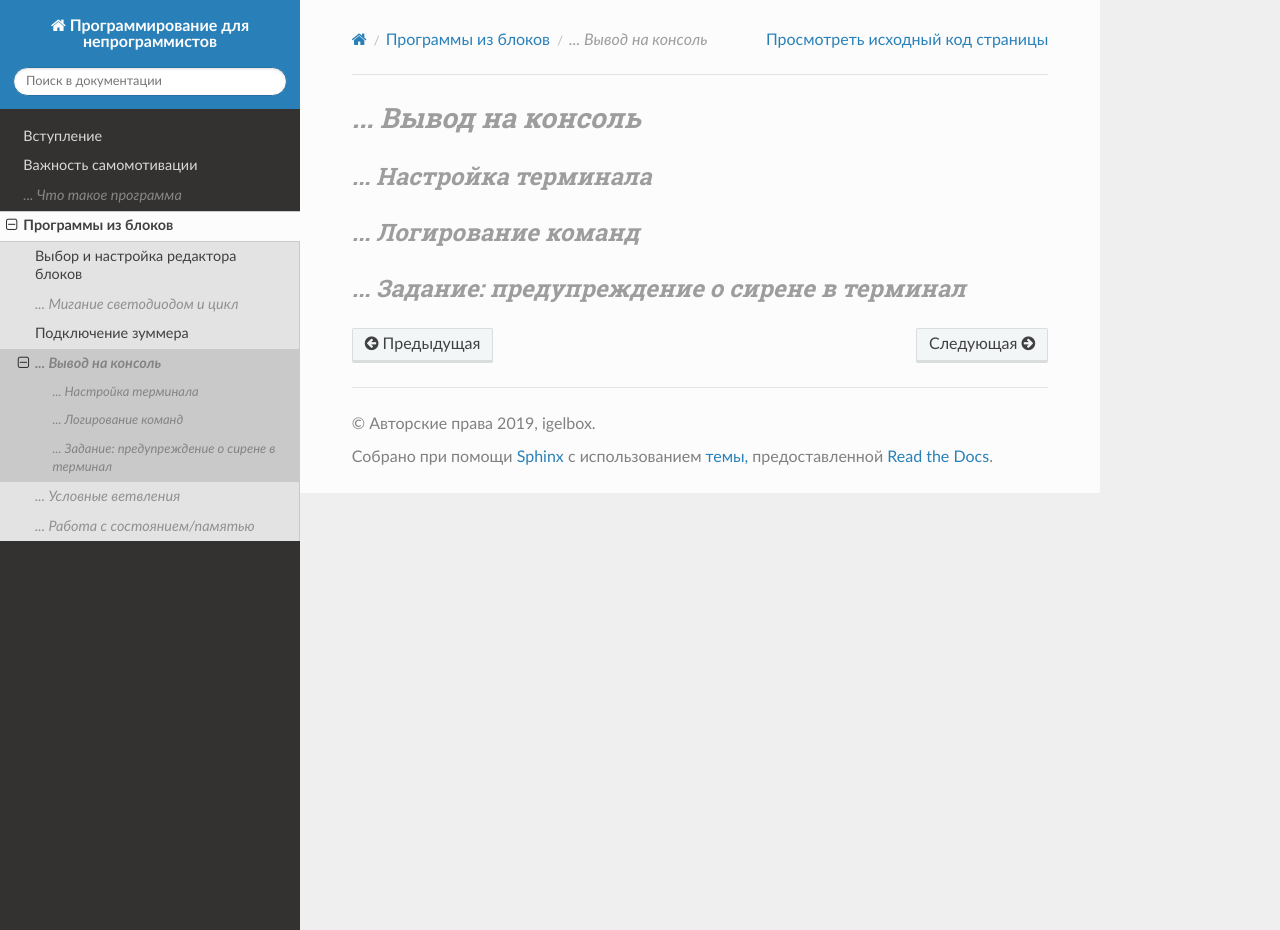
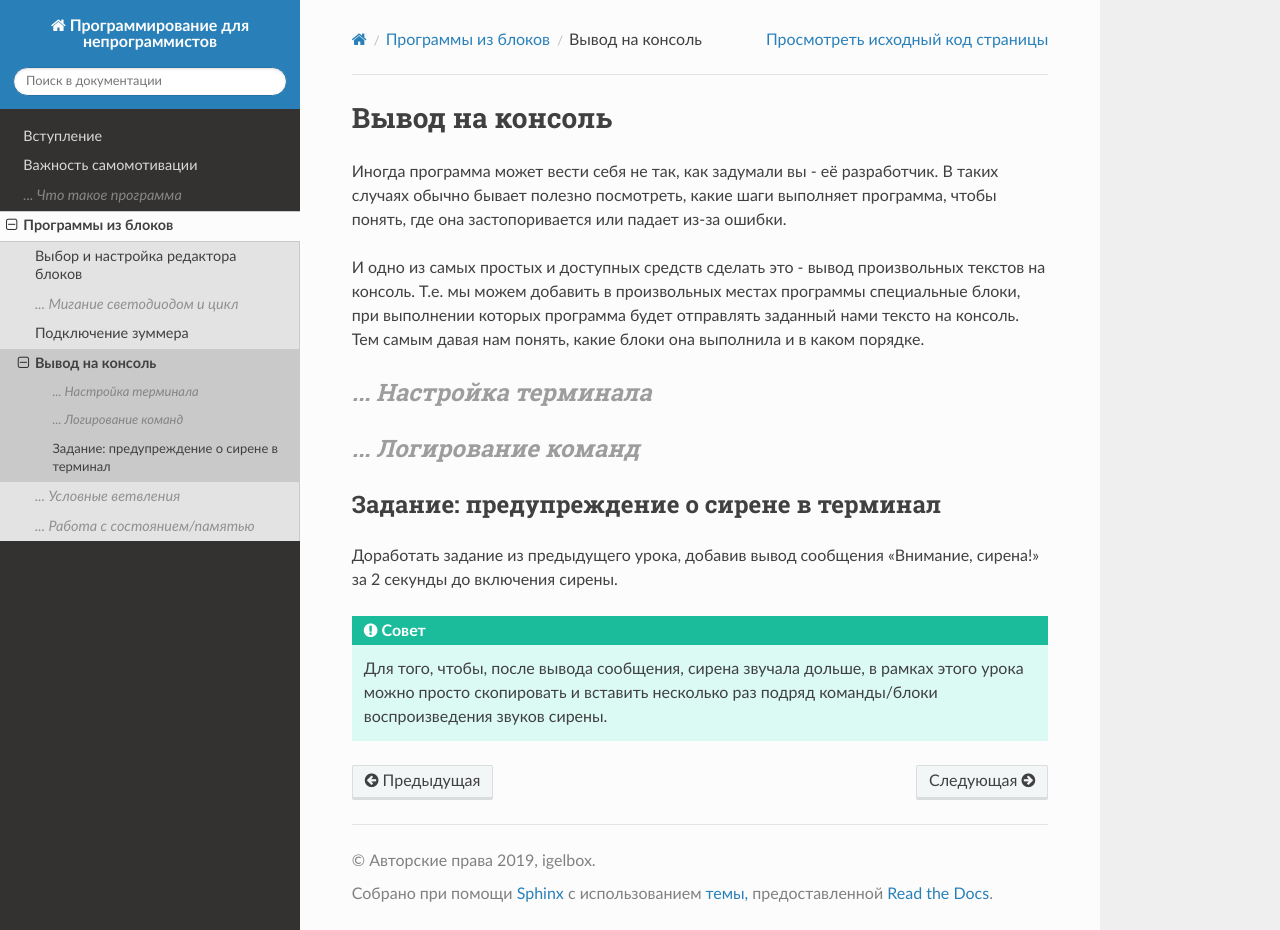
Before and after one commit to igelbox/programming-for-non-programmers, a Sphinx documentation site: the page built from docs/blocks/serial.rst, in a window 1280 px wide and 930 px high. Built offline with Sphinx 7.4.7 and the Read the Docs theme 2.0.0, drawn with Linux system fonts in a browser that asks for light colours.

Commit message:
Update a bit the Serial chapter

```diff
--- a/docs/blocks/serial.rst
+++ b/docs/blocks/serial.rst
@@ -1,9 +1,19 @@
 .. _serial:
 
-:stub:`Вывод на консоль`
+Вывод на консоль
 ************************
 
-.. для отладки программ
+Иногда программа может вести себя не так, как задумали вы - её разработчик.
+В таких случаях обычно бывает полезно посмотреть,
+какие шаги выполняет программа, чтобы понять,
+где она застопоривается или падает из-за ошибки.
+
+И одно из самых простых и доступных средств сделать это -
+вывод произвольных текстов на консоль.
+Т.е. мы можем добавить в произвольных местах программы специальные блоки,
+при выполнении которых программа будет отправлять заданный нами тексто
+на консоль. Тем самым давая нам понять, какие блоки она выполнила
+и в каком порядке.
 
 .. _serial-setup:
 
@@ -19,5 +29,12 @@
 
 .. _serial-homework:
 
-:stub:`Задание: предупреждение о сирене в терминал`
+Задание: предупреждение о сирене в терминал
 ===================================================
+
+Доработать задание из предыдущего урока,
+добавив вывод сообщения "Внимание, сирена!" за 2 секунды до включения сирены.
+
+.. tip:: Для того, чтобы, после вывода сообщения, сирена звучала дольше,
+       в рамках этого урока можно просто скопировать и вставить
+       несколько раз подряд команды/блоки воспроизведения звуков сирены.
```
